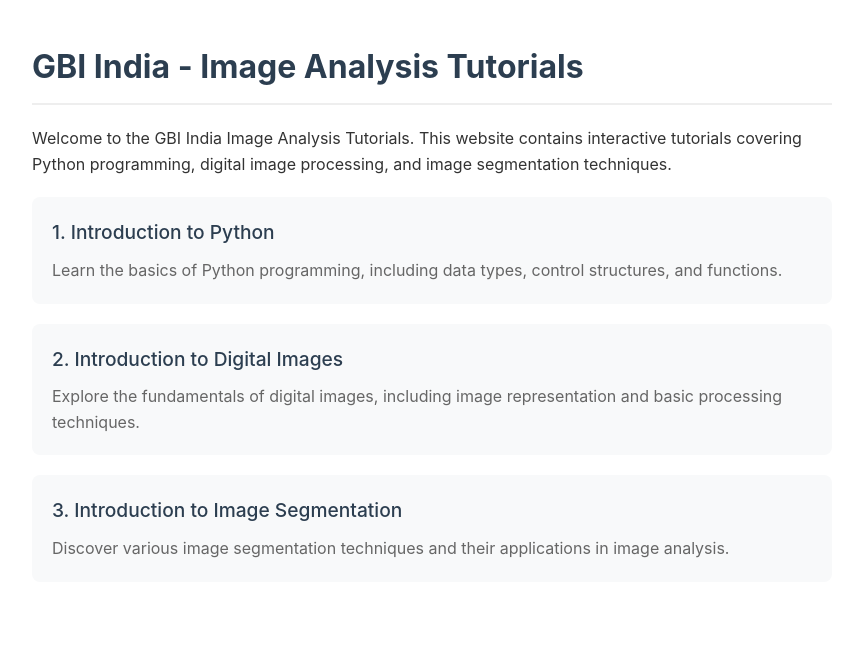
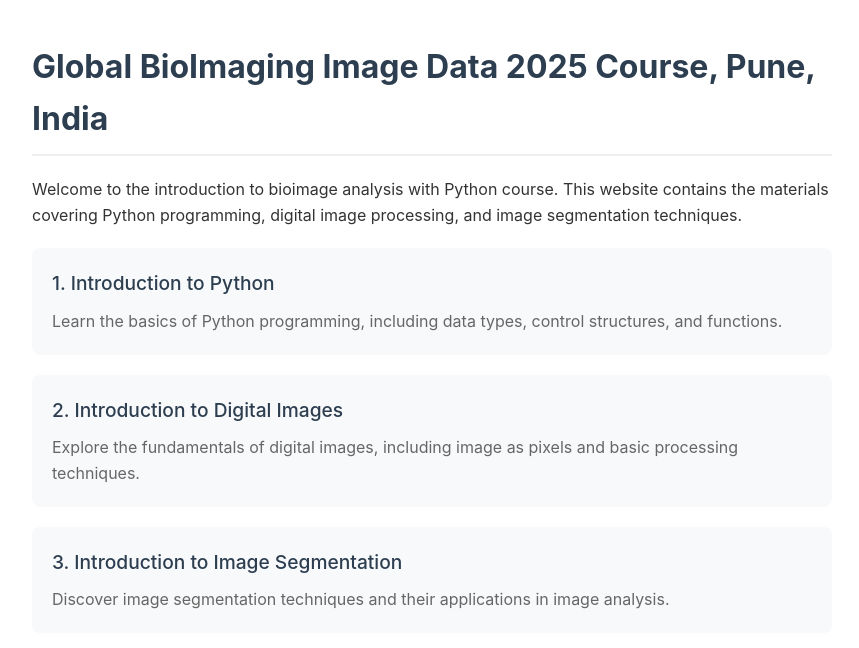
Before and after one commit to HMS-IAC/GBI-india, a plain HTML site: page docs/index.html in a window 1280 px wide. Shown: the whole page, without its empty margins (208-1067 px from the left). Drawn offline with Linux system fonts and the light colour scheme.

Commit message:
modify index

```diff
--- a/docs/index.html
+++ b/docs/index.html
@@ -3,7 +3,7 @@
 <head>
     <meta charset="UTF-8">
     <meta name="viewport" content="width=device-width, initial-scale=1.0">
-    <title>GBI India - Image Analysis Tutorials</title>
+    <title>Global BioImaging Image Data 2025 Course, Pune, India</title>
     <style>
         body {
             font-family: -apple-system, BlinkMacSystemFont, 'Segoe UI', Roboto, Oxygen, Ubuntu, Cantarell, 'Open Sans', 'Helvetica Neue', sans-serif;
@@ -46,8 +46,8 @@
     </style>
 </head>
 <body>
-    <h1>GBI India - Image Analysis Tutorials</h1>
-    <p>Welcome to the GBI India Image Analysis Tutorials. This website contains interactive tutorials covering Python programming, digital image processing, and image segmentation techniques.</p>
+    <h1>Global BioImaging Image Data 2025 Course, Pune, India</h1>
+    <p>Welcome to the introduction to bioimage analysis with Python course. This website contains the materials covering Python programming, digital image processing, and image segmentation techniques.</p>
 
     <ul class="notebook-list">
         <li class="notebook-item">
@@ -56,11 +56,11 @@
         </li>
         <li class="notebook-item">
             <a href="02_Intro_to_Digital_Images.html">2. Introduction to Digital Images</a>
-            <p>Explore the fundamentals of digital images, including image representation and basic processing techniques.</p>
+            <p>Explore the fundamentals of digital images, including image as pixels and basic processing techniques.</p>
         </li>
         <li class="notebook-item">
             <a href="03_Intro_to_Segmentation.html">3. Introduction to Image Segmentation</a>
-            <p>Discover various image segmentation techniques and their applications in image analysis.</p>
+            <p>Discover image segmentation techniques and their applications in image analysis.</p>
         </li>
     </ul>
 </body>
```
